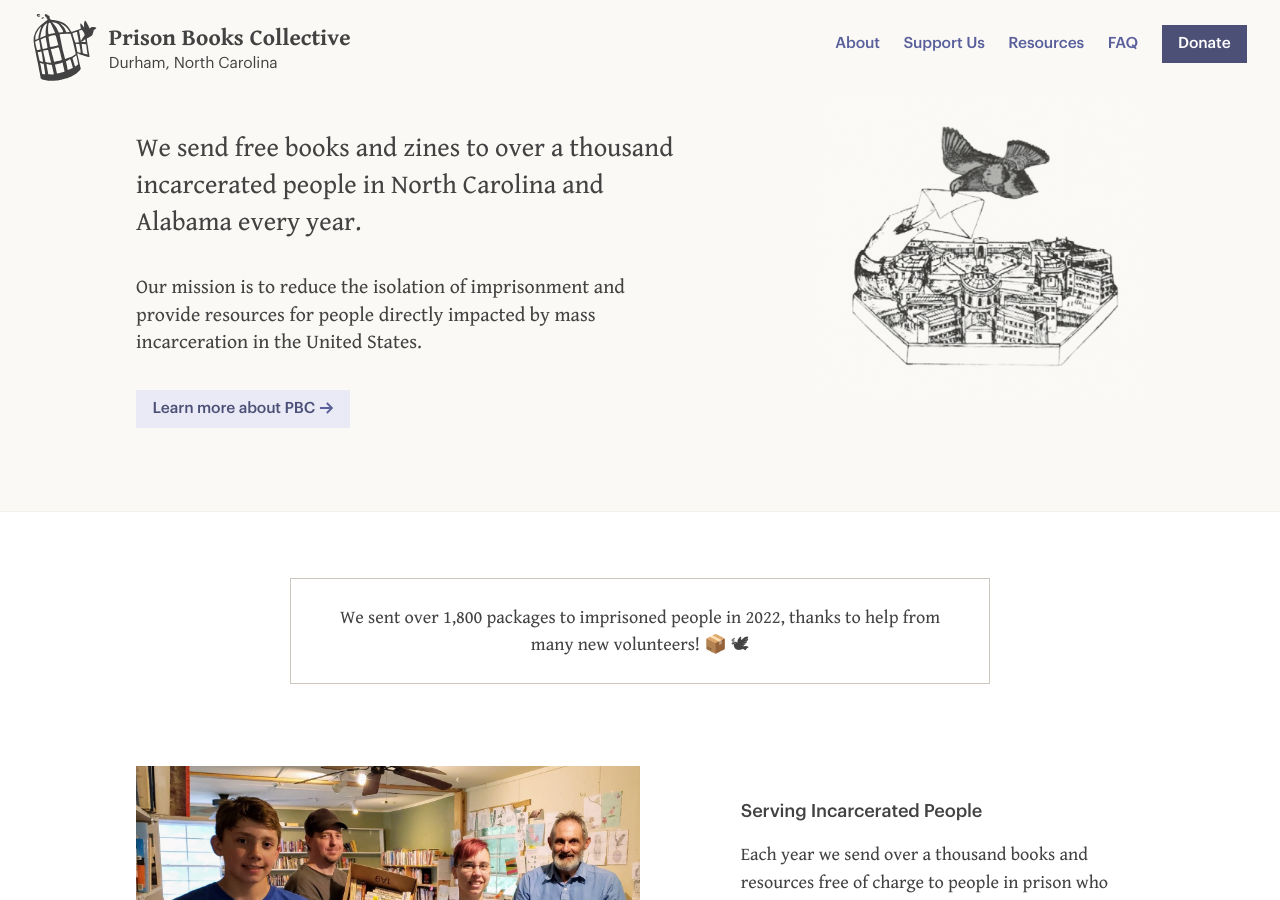
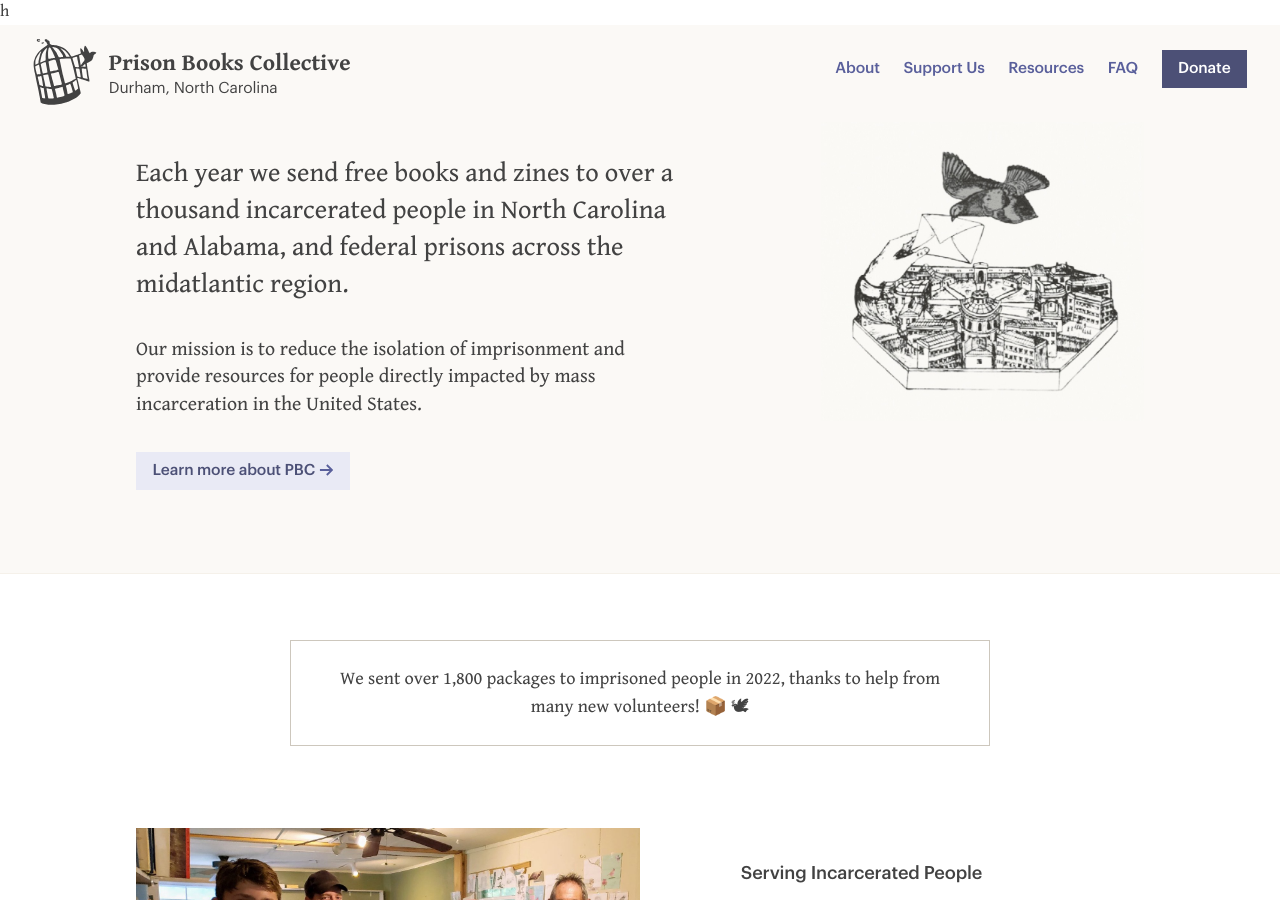
Before and after one commit to prisonbookscollective/prisonbookscollective.github.io, a Jekyll site: the page built from index.html, in a window 1280 px wide and 900 px high. Built offline with Jekyll 4.4.1, drawn with Linux system fonts in a browser that asks for light colours.

Commit message:
Update default.html
Adds federal prison note.

```diff
--- a/_layouts/default.html
+++ b/_layouts/default.html
@@ -1,4 +1,4 @@
-<!DOCTYPE html>
+h<!DOCTYPE html>
 
 <html>
 
@@ -12,7 +12,7 @@
         <div class="content-wrapper">
           <div class="home-intro ">
             <div class="home-intro-description">
-              <p class="intro">We send free books and zines to over a thousand incarcerated people in North Carolina and Alabama every year.</p>
+              <p class="intro">Each year we send free books and zines to over a thousand incarcerated people in North Carolina and Alabama, and federal prisons across the midatlantic region.</p>
               <p class="intro-secondary">Our mission is to reduce the isolation of imprisonment and provide resources for people directly impacted by mass incarceration in the United States.</p>
               <a href="/about" class="btn-secondary arrow">Learn more about PBC</a>
             </div>
```
